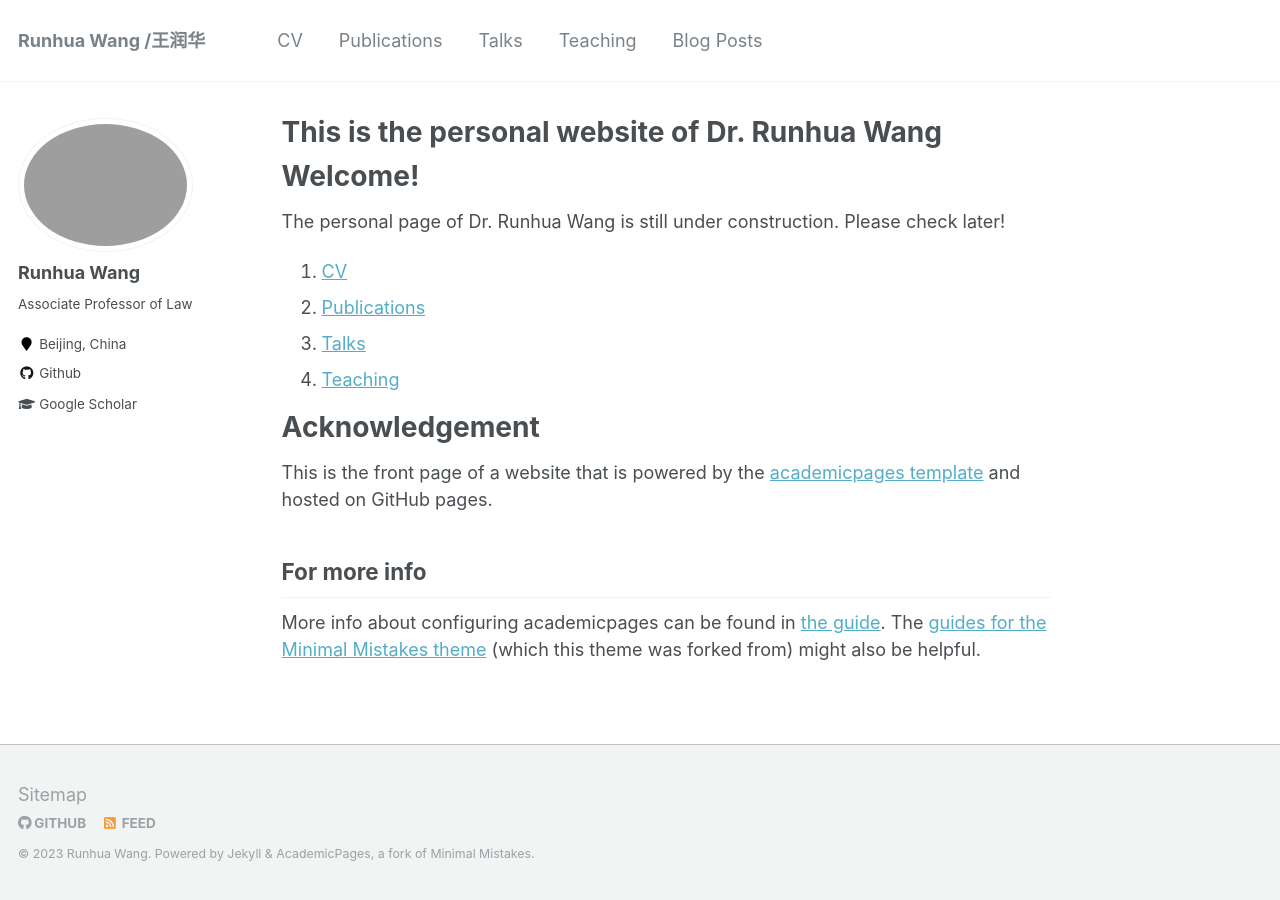
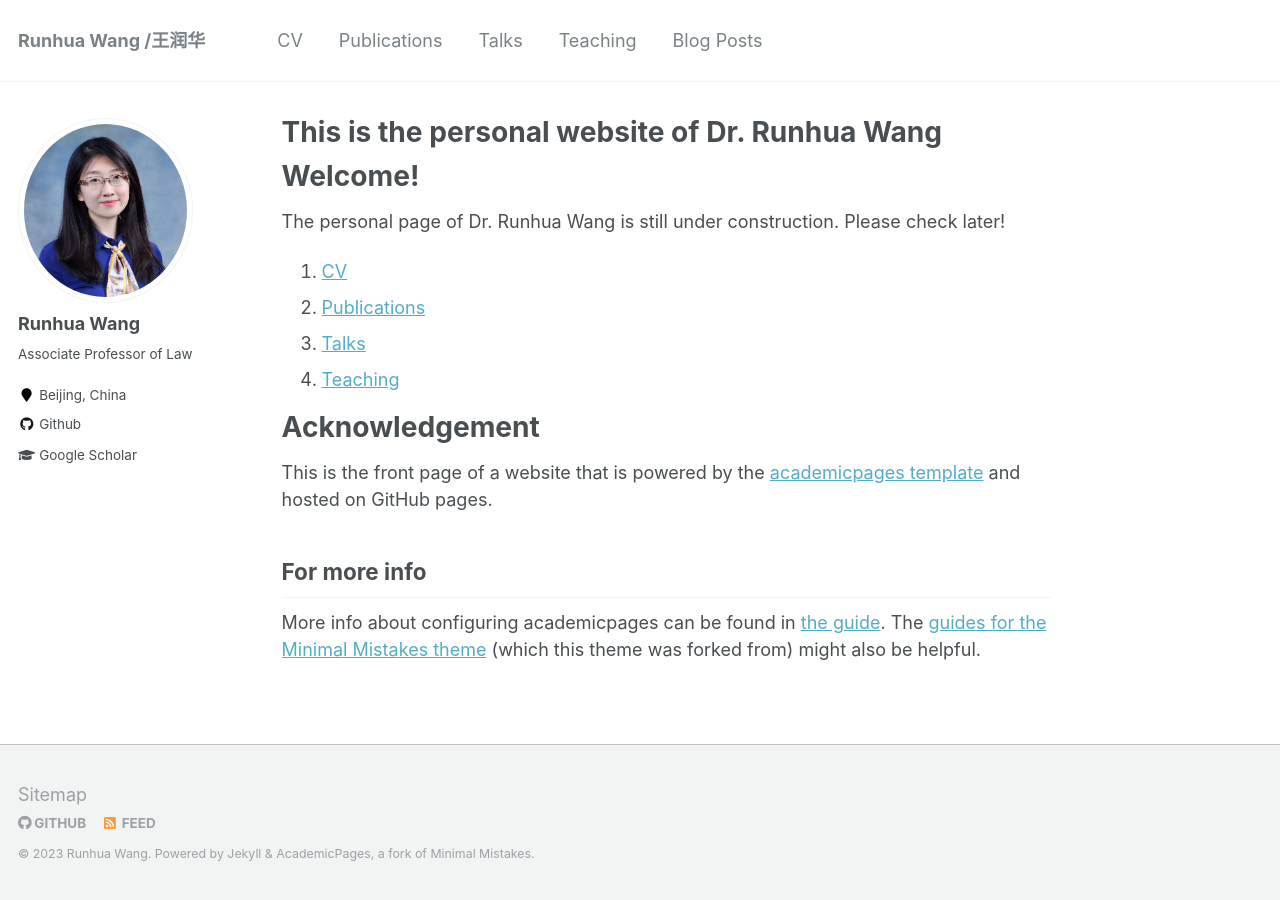
Before and after one commit to Runhua-Wang/runhua-wang.github.io, a Jekyll site: the page built from _pages/about.md, in a window 1280 px wide. Built offline with Jekyll 4.4.1, drawn with Linux system fonts in a browser that asks for light colours.

Commit message:
Update _config.yml

```diff
--- a/_config.yml
+++ b/_config.yml
@@ -81,7 +81,7 @@ analytics:
 # Site Author
 author:
   name             : "Runhua Wang"
-  avatar           : "Runhua Wang.jpeg"
+  avatar           : "Runhua Wang-small.jpg"
   bio              : "Associate Professor of Law"
   location         : "Beijing, China"
   employer         :
```
